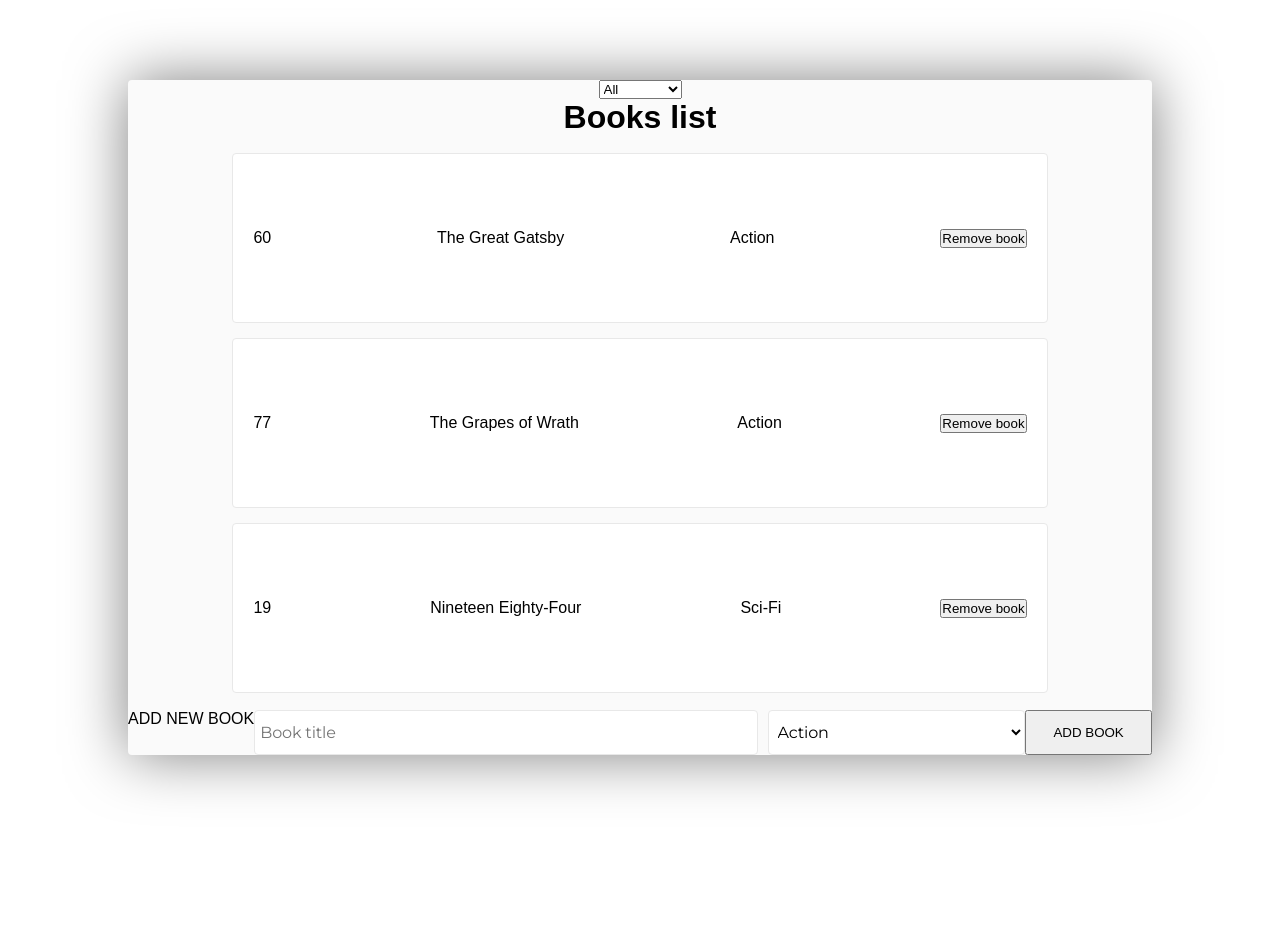
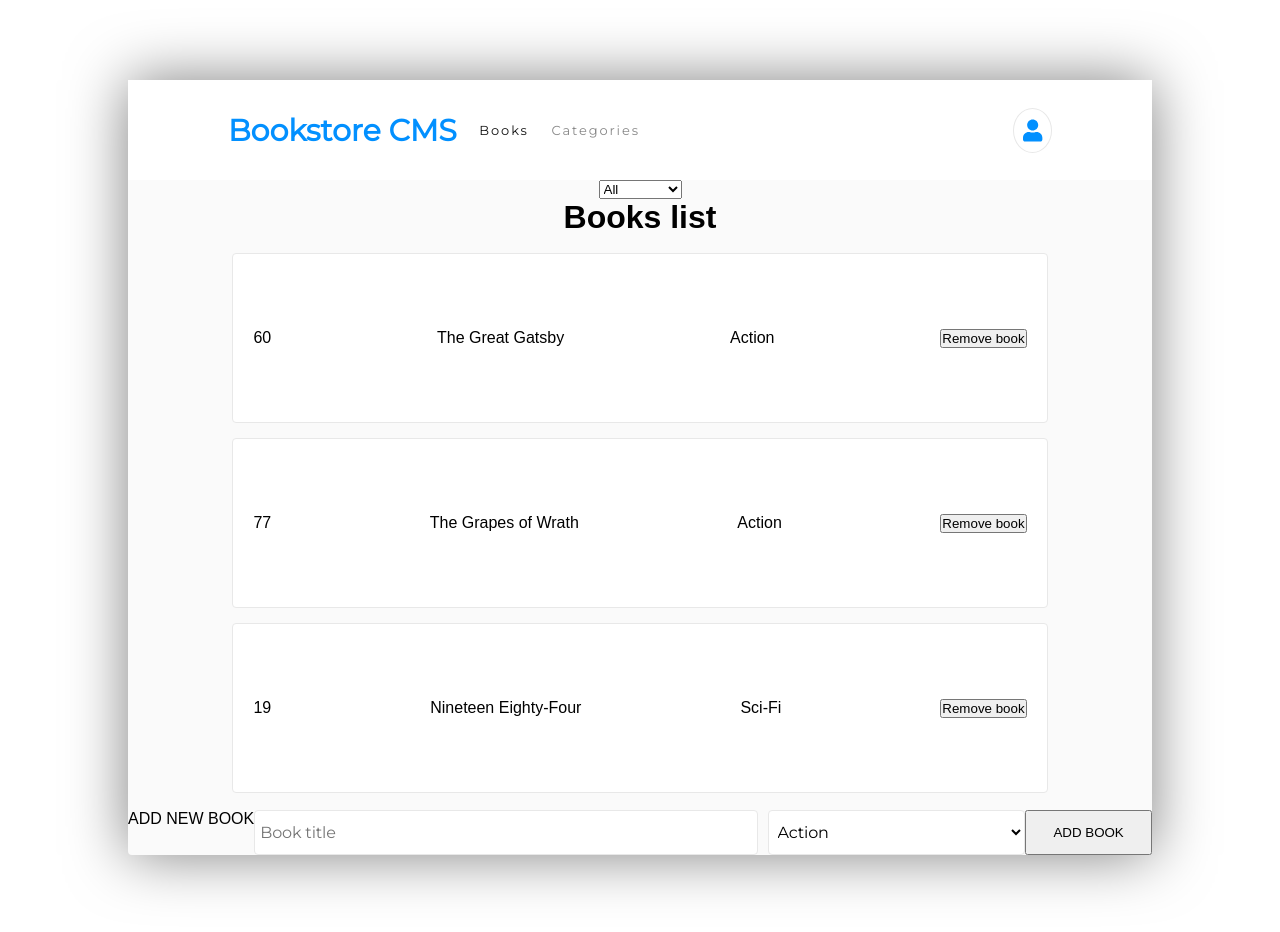
Before and after one commit to kvnlay/magic-bookstore, a React (Create React App) app: page / in a window 1280 px wide. Shown: the top 932 px of the page. Before the commit the page ends 835 px from the top, so only its background shows below. Built offline with nearby package versions, Linux system fonts and the light colour scheme.

Commit message:
Add nav component to app

```diff
--- a/src/components/App.js
+++ b/src/components/App.js
@@ -2,11 +2,15 @@ import React from 'react';
 import BooksForm from './BooksForm';
 import BooksList from './BooksList';
 import './App.css';
+import Nav from './Nav';
 
 const App = () => (
   <div className="App">
-    <BooksList />
-    <BooksForm />
+    <Nav />
+    <div className="container">
+      <BooksList />
+      <BooksForm />
+    </div>
   </div>
 );
 
```
